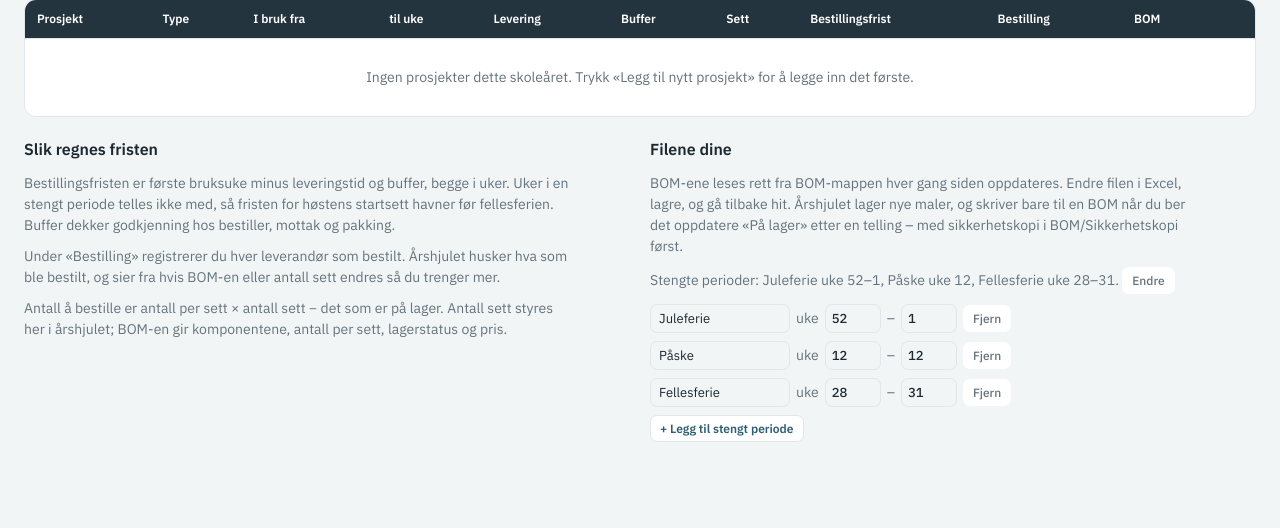
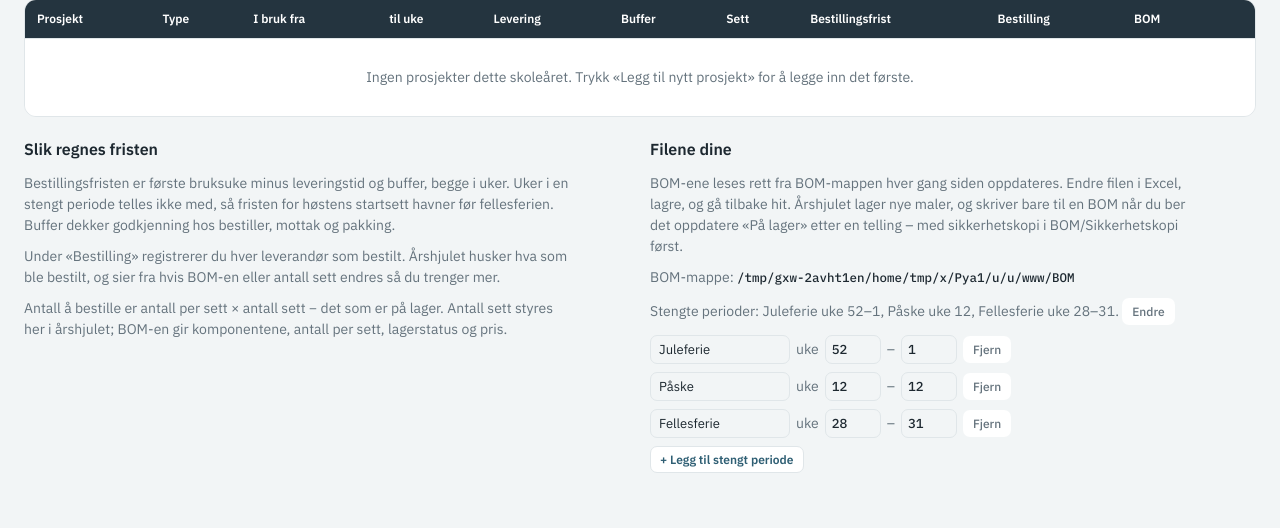
Before and after one commit to evenjch/arshjul, a Flask app: page / in a window 1280 px wide. Shown: the part 1006-1534 px from the top of the page. Before the commit the page ends 1448 px from the top, so only its background shows below. Run offline with Flask 3, Linux system fonts and the light colour scheme; data comes from the database, SQL or seed files in the repository; data that the repository does not hold is empty.

Commit message:
Vis hvilken BOM-mappe som brukes (oppstart og nederst på siden)
Co-Authored-By: Claude Opus 5.5 <noreply@anthropic.com>

```diff
--- a/arshjul/app.py
+++ b/arshjul/app.py
@@ -514,7 +514,11 @@ def main() -> None:
     if first_run:
         if config.OPEN_LOCAL:
             threading.Timer(1.0, lambda: webbrowser.open(url)).start()
-        print(f"Årshjulet kjører på {url}  (data: {config.DATA_DIR}, modus: {config.MODUS})")
+        print(f"Årshjulet kjører på {url}  (modus: {config.MODUS})")
+        print(f"  Data:      {config.DATA_DIR}")
+        print(f"  BOM-mappe: {BOM_DIR}")
+        if config.SETTINGS_FILE.exists():
+            print(f"  Innstillinger fra {config.SETTINGS_FILE.name}")
         if config.LOKAL:
             print("Lukk dette vinduet for å stoppe.")
     if debug:
--- a/arshjul/static/arshjul.css
+++ b/arshjul/static/arshjul.css
@@ -103,7 +103,7 @@
   .how { display: grid; grid-template-columns: repeat(auto-fit, minmax(260px, 1fr)); gap: 20px; margin-top: 20px; }
   .how p, .how ul { margin: 0; color: var(--muted); max-width: 65ch; }
   .how ul { padding-left: 18px; }
-  .how code { font-family: var(--mono); font-size: 12.5px; color: var(--ink); }
+  .how code { font-family: var(--mono); font-size: 12.5px; color: var(--ink); overflow-wrap: anywhere; }
   @media (prefers-reduced-motion: reduce) { * { transition: none !important; } }
   .ev { cursor: default; border-radius: 6px; margin: -2px -6px; padding: 2px 6px; transition: background .12s; }
   .ev:hover, .ev.on { background: var(--hover); }
--- a/arshjul/static/arshjul.js
+++ b/arshjul/static/arshjul.js
@@ -35,6 +35,7 @@
       if (SY === null || !SYS.some((s) => s.ar === SY)) SY = st.skolearNa;
       LOKAL = st.modus !== "server";
       $("openBomDir").hidden = $("openListDir").hidden = !LOKAL;
+      $("bomDir").textContent = st.mapper.bom; $("openBomDir").title = "Åpner " + st.mapper.bom;
       // behold verdier som venter på lagring
       st.prosjekter.forEach((p) => { const pend = pending[p.id]; if (pend) Object.assign(p, pend.patch); });
       const sameIds = st.prosjekter.length === projects.length && st.prosjekter.every((p) => projects.some((q) => q.id === p.id));
--- a/arshjul/templates/index.html
+++ b/arshjul/templates/index.html
@@ -125,6 +125,7 @@
     <div>
       <h2>Filene dine</h2>
       <p>BOM-ene leses rett fra BOM-mappen hver gang siden oppdateres. Endre filen i Excel, lagre, og gå tilbake hit. Årshjulet lager nye maler, og skriver bare til en BOM når du ber det oppdatere «På lager» etter en telling – med sikkerhetskopi i BOM/Sikkerhetskopi først.</p>
+      <p style="margin-top:10px">BOM-mappe: <code id="bomDir"></code></p>
       <p style="margin-top:10px">Stengte perioder: <span id="closedList"></span>.
         <button class="mini quiet" id="closedToggle" type="button" aria-expanded="false" aria-controls="closedEdit">Endre</button></p>
       <div class="closededit" id="closedEdit" hidden></div>
```
